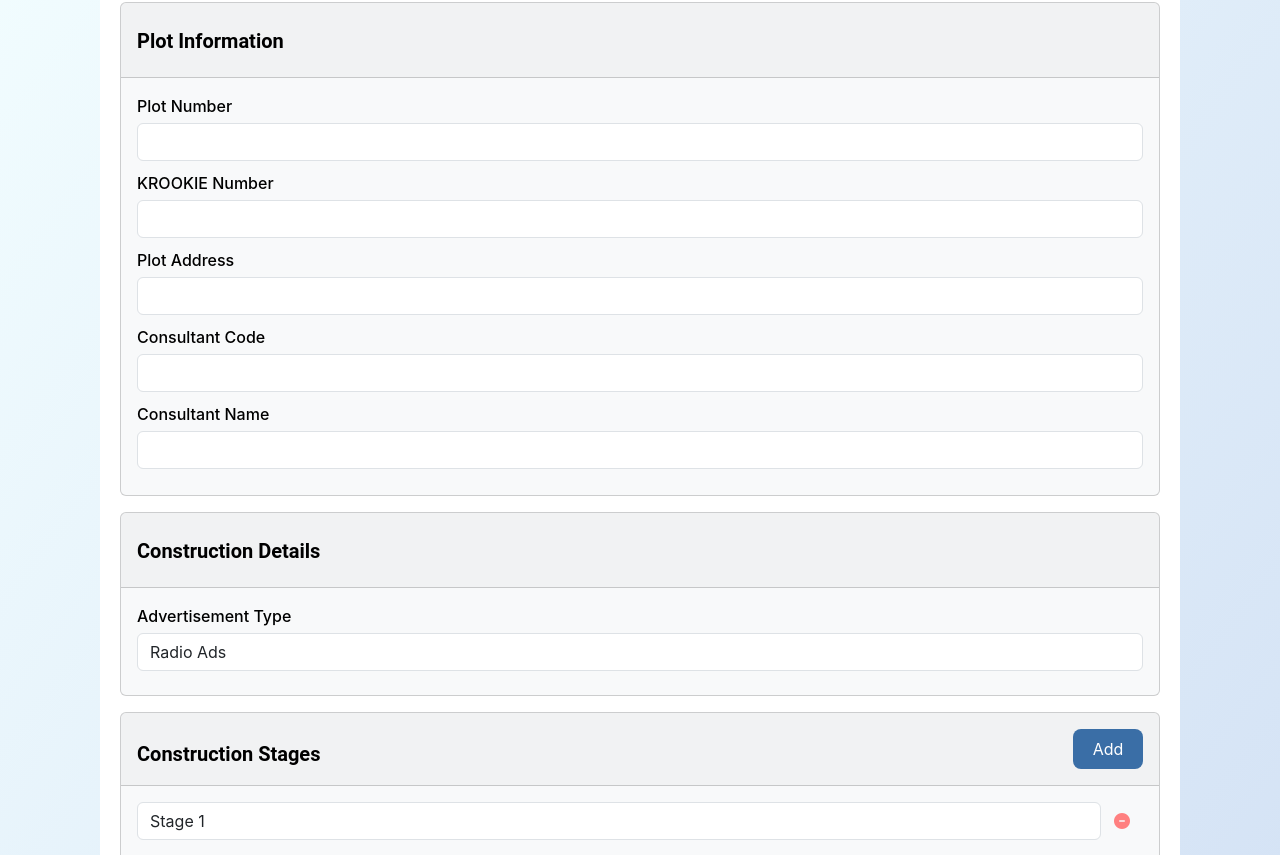
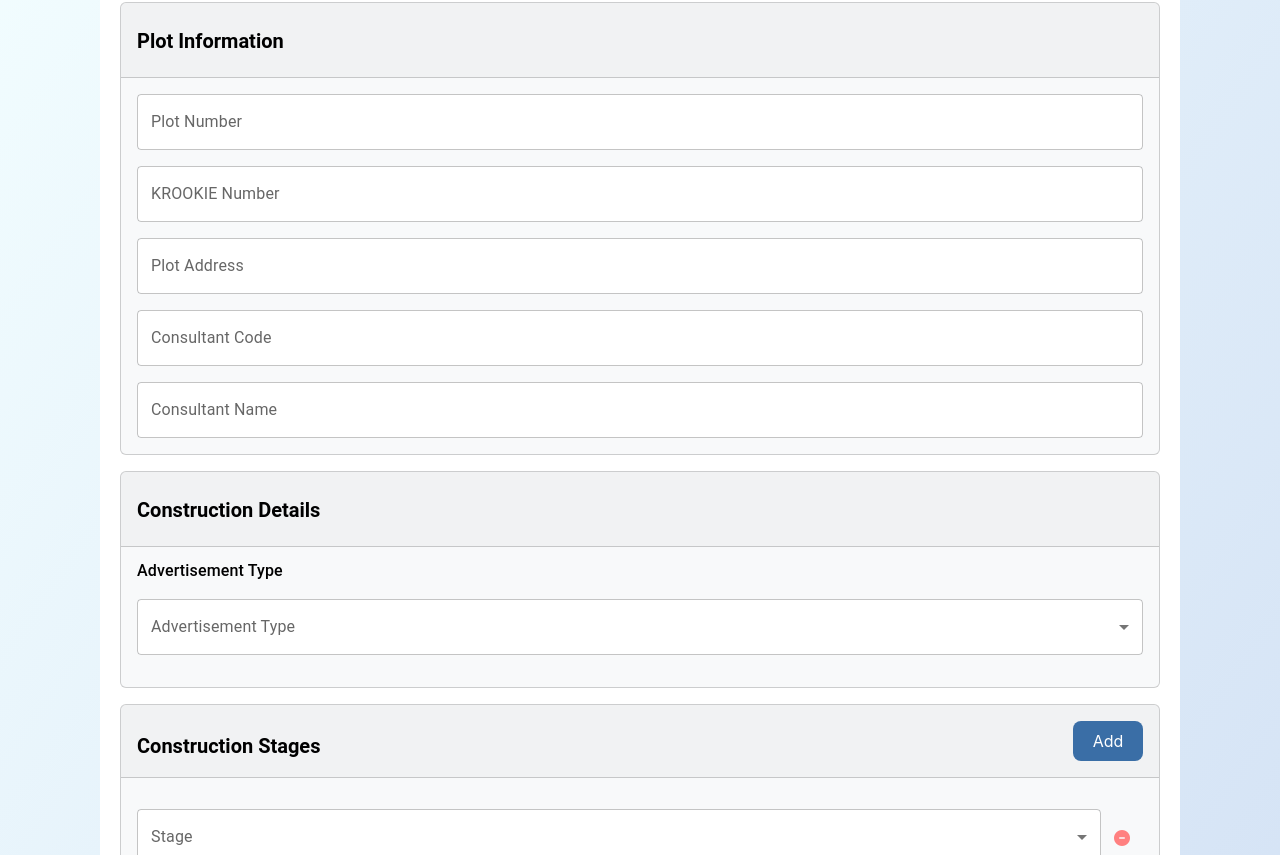
Before and after one commit to shaiksuhail01/chBuildingInfo, a React (Create React App) app: page /building-info in a window 1280 px wide. Shown: the part 205-1060 px from the top of the page. Built offline with nearby package versions, Linux system fonts and the light colour scheme.

Commit message:
updated text fields,dailogue box for next button

```diff
--- a/package.json
+++ b/package.json
@@ -6,6 +6,7 @@
     "@emotion/react": "^11.11.3",
     "@emotion/styled": "^11.11.0",
     "@fortawesome/fontawesome-free": "^6.5.1",
+    "@material-ui/core": "^4.12.4",
     "@mui/material": "^5.15.5",
     "@testing-library/jest-dom": "^5.17.0",
     "@testing-library/react": "^13.4.0",
@@ -13,6 +14,7 @@
     "bootstrap": "^5.3.2",
     "fontawesome": "^5.6.3",
     "react": "^18.2.0",
+    "react-bootstrap": "^2.10.0",
     "react-dom": "^18.2.0",
     "react-draggable": "^4.4.6",
     "react-router-dom": "^6.21.2",
--- a/src/components/ChBuildingInfo/index.js
+++ b/src/components/ChBuildingInfo/index.js
@@ -1,5 +1,8 @@
 import React, { useState } from 'react';
 import DraggableDialog from '../DailogueBox';
+import TextField from '@mui/material/TextField';
+import { InputLabel, MenuItem, } from '@material-ui/core';
+
 import "./index.css";
 import 'bootstrap/dist/css/bootstrap.min.css';
 import '@fortawesome/fontawesome-free/css/all.min.css';
@@ -53,6 +56,16 @@ const consultantList=[
 
 ]
 
+const advertisementTypes = [
+  { value: 'RadioAds', label: 'Radio Ads' },
+  { value: 'OnlineVideoAds', label: 'Online Video Ads' },
+  { value: 'EmailMarketing', label: 'Email Marketing' },
+  { value: 'Newspaper', label: 'Newspaper' },
+  { value: 'EventSponsorship', label: 'Event Sponsorship' },
+];
+
+const stageOptions = ['Option1', 'Option2', 'Option3', 'Option4'];
+
 const ChBuildingInfo = () => {
   const [plotNumber,setPlotNumber]=useState('')
   const [krookieNumber, setKrookieNumber] = useState('');
@@ -62,6 +75,9 @@ const ChBuildingInfo = () => {
   const [advertisementType, setAdvertisementType] = useState('');
   const [constructionStages, setConstructionStages] = useState([1, 2, 3]);
   const [selectedValues, setSelectedValues] = useState({});
+  const [showModal, setShowModal] = useState(false);
+  const [confirmationDialog, setConfirmationDialog] = useState(false);
+
 
   const [buildingData, setBuildingData] = useState([
     { buildingNumber: '1', totalSize: '', numberOfFloors: '' },
@@ -69,16 +85,27 @@ const ChBuildingInfo = () => {
     { buildingNumber: '3', totalSize: '', numberOfFloors: '' },
   ]);
 
-  const [showModal, setShowModal] = useState(false);
+  const [errors, setErrors] = useState({
+    plotNumber: false,
+    krookieNumber: false,
+    plotAddress: false,
+    consultantCode: false,
+    consultantName: false,
+    advertisementType:false,
+
+  });
+
+
 
   const handleKrookieChange = (event) => {
     const enteredKrookieNumber = event.target.value;
     setKrookieNumber(enteredKrookieNumber);
-
+    handleResetError('krookieNumber');
     const suggestion = suggestionList.find(item => item.krookieNumber.toString() === enteredKrookieNumber);
 
     if (suggestion) {
       setPlotAddress(suggestion.plotAddress);
+      handleResetError('plotAddress');
 
     } else {
       setPlotAddress('');
@@ -86,23 +113,27 @@ const ChBuildingInfo = () => {
     }
   };
 
-  const handlePlotNumberChange=(event)=>{
+  const handlePlotNumberChange = (event) => {
     setPlotNumber(event.target.value);
+    handleResetError('plotNumber');
   };
+
 
   const handlePlotAddressChange = (event) => {
     setPlotAddress(event.target.value);
+    handleResetError('plotAddress');
   };
 
   const handleConsultantCodeChange = (event) => {
 
     const enteredConsultantCode = event.target.value;
     setConsultantCode(enteredConsultantCode);
-
+    handleResetError('consultantCode');
     const suggestion = consultantList.find(item => item.consultantCode.toString() === enteredConsultantCode);
 
     if (suggestion) {
       setConsultantName(suggestion.consultantName);
+      handleResetError('consultantName')
 
     } else {
       setConsultantName('');
@@ -113,10 +144,12 @@ const ChBuildingInfo = () => {
 
   const handleConsultantNameChange = (event) => {
     setConsultantName(event.target.value);
+    handleResetError('consultantName');
   };
 
   const handleAdvertisementTypeChange = (event) => {
     setAdvertisementType(event.target.value);
+    handleResetError('advertisementType');
   };
 
 
@@ -160,16 +193,16 @@ const ChBuildingInfo = () => {
       advertisementType,
     ];
 
-
     const emptyStages = constructionStages.some(stage => !selectedValues[stage]);
-
     const emptyBuildingDetails = buildingData.some(building => !building.totalSize || !building.numberOfFloors);
 
     if (requiredFields.some(field => field === '') || emptyStages || emptyBuildingDetails) {
-
-      alert('Please fill in all the required fields');
+      // Show the confirmation dialog with the "All the fields required" message
+      setShowModal(false);
+      setConfirmationDialog(true);
     } else {
-
+      // Toggle the state to show the main dialog
+      setConfirmationDialog(false);
       setShowModal(true);
     }
   };
@@ -193,6 +226,26 @@ const ChBuildingInfo = () => {
     });
   };
 
+  const handleResetError = (field) => {
+    setErrors((prevErrors) => ({ ...prevErrors, [field]: false }));
+  };
+  const handleBlur = (field, value) => {
+    let isError = false;
+
+    if (typeof value === 'string') {
+      // For string values, check if it's an empty string after trimming
+      isError = !value.trim();
+    } else if (value === null || value === undefined) {
+      // For null or undefined values, consider it an error
+      isError = true;
+    }
+
+    setErrors((prevErrors) => ({ ...prevErrors, [field]: isError }));
+  };
+  const handleFieldClick = (field) => {
+    handleResetError(field);
+  };
+
 
 
   return (
@@ -205,59 +258,59 @@ const ChBuildingInfo = () => {
     <h1 className="subHeadings">Plot Information</h1>
   </div>
   <div className="card-body">
-    <label htmlFor="plotNum" className="label">
-      Plot Number
-    </label>
-    <input
-      type="text"
-      className="form-control inputEl"
+  <TextField
           id="plotNum"
+          label={errors.plotNumber ? <span className="error-text">*Required</span> : 'Plot Number'}
+          variant="outlined"
+          className={`form-control inputEl mb-3 ${errors.plotNumber ? 'error' : ''}`}
           value={plotNumber}
           onChange={handlePlotNumberChange}
+          onBlur={() => handleBlur('plotNumber', plotNumber)}
+          onClick={() => handleFieldClick('plotNumber')}
         />
 
-    <label htmlFor="krookie" className="label">
-      KROOKIE Number
-    </label>
-    <input
-      type="text"
-      className="form-control inputEl"
+        <TextField
           id="krookie"
+          label={errors.krookieNumber ? <span className="error-text">*Required</span> : 'KROOKIE Number'}
+          variant="outlined"
+          className={`form-control inputEl mb-3 ${errors.krookieNumber ? 'error' : ''}`}
           value={krookieNumber}
           onChange={handleKrookieChange}
+          onBlur={() => handleBlur('krookieNumber', krookieNumber)}
+          onClick={() => handleFieldClick('krookieNumber')}
         />
 
-    <label htmlFor="plotAdd" className="label">
-      Plot Address
-    </label>
-    <input
-      type="text"
-      className="form-control inputEl"
+        <TextField
           id="plotAdd"
+          label={errors.plotAddress ? <span className="error-text">*Required</span> : 'Plot Address'}
+          variant="outlined"
+          className={`form-control inputEl mb-3 ${errors.plotAddress ? 'error' : ''}`}
           value={plotAddress}
           onChange={handlePlotAddressChange}
+          onBlur={() => handleBlur('plotAddress', plotAddress)}
+          onClick={() => handleFieldClick('plotAddress')}
         />
 
-    <label htmlFor="consultant" className="label">
-      Consultant Code
-    </label>
-    <input
-      type="text"
-      className="form-control inputEl"
+        <TextField
           id="consultant"
+          label={errors.consultantCode ? <span className="error-text">*Required</span> : 'Consultant Code'}
+          variant="outlined"
+          className={`form-control inputEl mb-3 ${errors.consultantCode ? 'error' : ''}`}
           value={consultantCode}
           onChange={handleConsultantCodeChange}
+          onBlur={() => handleBlur('consultantCode', consultantCode)}
+          onClick={() => handleFieldClick('consultantCode')}
         />
 
-    <label htmlFor="consultantName" className="label">
-      Consultant Name
-    </label>
-    <input
-      type="text"
-      className="form-control inputEl"
+        <TextField
           id="consultantName"
+          label={errors.consultantName ? <span className="error-text">*Required</span> : 'Consultant Name'}
+          variant="outlined"
+          className={`form-control inputEl ${errors.consultantName ? 'error' : ''}`}
           value={consultantName}
           onChange={handleConsultantNameChange}
+          onBlur={() => handleBlur('consultantName', consultantName)}
+          onClick={() => handleFieldClick('consultantName')}
         />
   </div>
 </div>
@@ -267,15 +320,31 @@ const ChBuildingInfo = () => {
         <h1 className="subHeadings">Construction Details</h1>
         </div>
         <div className="card-body">
-        <label htmlFor="advertisement" className="label">Advertisement Type</label>
-        <select className="form-control mb-2" id="advertisement" value={advertisementType}
-            onChange={handleAdvertisementTypeChange}>
-                            <option value="RadioAds">Radio Ads</option>
-                            <option value="OnlineVideoAds">Online Video Ads</option>
-                            <option value="EmailMarketing">Email Marketing</option>
-                            <option value="Newspaper">Newspaper</option>
-                            <option value="EventSponsorship">Event Sponsorship</option>
-        </select>
+        <InputLabel id="advertisement-label"  style={{
+          color: '#000000',
+          fontSize: '16px',
+          fontWeight: 500,
+          paddingBottom: '5px',
+        }}>Advertisement Type</InputLabel>
+        <TextField
+        labelId="advertisement-label"
+  id="advertisement"
+  select
+  value={advertisementType}
+  onChange={handleAdvertisementTypeChange}
+  label={errors.advertisementType ? <span className="error-text">*Required</span> : 'Advertisement Type'}
+  variant="outlined"
+  className={`form-control inputEl mb-3 ${errors.advertisementType ? 'error' : ''}`}
+  style={{ width: '100%', marginTop: '15px' }}
+  onBlur={() => handleBlur('advertisementType', advertisementType)}
+  onMouseDown={() => handleFieldClick('advertisementType')}
+      >
+        {advertisementTypes.map((option) => (
+          <MenuItem key={option.value} value={option.value}>
+            {option.label}
+          </MenuItem>
+        ))}
+      </TextField>
         </div>
         </div>
 
@@ -294,25 +363,35 @@ const ChBuildingInfo = () => {
 
         <div className="card-body">
 
-
-
         {constructionStages.map((stage) => (
   <div key={stage} className="mb-2 d-flex align-items-center">
-              <select key={stage} className="form-control mb-2"   value={selectedValues[stage] || ''} onChange={(e) => handleStageChange(stage, e.target.value)}>
-                <option value="Stage1">Stage 1</option>
-                <option value="Stage2">Stage 2</option>
-                <option value="Stage3">Stage 3</option>
-                <option value="Stage4">Stage 4</option>
-              </select>
+    <TextField
+      select
+      value={selectedValues[stage] || ''}
+      onChange={(e) => handleStageChange(stage, e.target.value)}
+      label={errors[stage] ? <span className="error-text">*Required</span> : 'Stage'}
+      variant="outlined"
+      className={`form-control inputEl mb-3 ${errors[stage] ? 'error' : ''}`}
+      style={{ width: '100%', marginTop: '15px' }}
+      onBlur={() => handleBlur(stage, selectedValues[stage])}
+      onMouseDown={() => handleFieldClick(stage)}
+    >
+      {stageOptions.map((option) => (
+        <MenuItem key={option} value={option}>
+          {option}
+        </MenuItem>
+      ))}
+    </TextField>
     <button
-              type="button"
-              className="ml-2 mb-2 btn"
+      type='button'
+      className="ml-3 mb-1 btn mt-1"
       onClick={() => handleDeleteStage(stage)}
     >
-            <i class="fas fa-minus-circle red-icon"></i>
+      <i className="fas fa-minus-circle red-icon"></i>
     </button>
   </div>
 ))}
+
   </div>
 
         </div>
@@ -351,6 +430,7 @@ const ChBuildingInfo = () => {
               <td>
                 <input
                   type="text"
+                  className="no-outline-input"
                   value={building.totalSize}
                   onChange={(e) => handleInputChange(index, 'totalSize', e.target.value)}
                 />
@@ -358,6 +438,7 @@ const ChBuildingInfo = () => {
               <td>
                 <input
                   type="text"
+                  className="no-outline-input"
                   value={building.numberOfFloors}
                   onChange={(e) => handleInputChange(index, 'numberOfFloors', e.target.value)}
                 />
@@ -385,9 +466,17 @@ const ChBuildingInfo = () => {
             </button>
       </div>
 
-        <DraggableDialog open={showModal} onClose={() => setShowModal(false)} />
+      <DraggableDialog
+        open={showModal}
+        onClose={() => setShowModal(false)}
+        allFieldsFilled={!confirmationDialog} // Pass the appropriate flag
+      />
 
-
+      <DraggableDialog
+        open={confirmationDialog}
+        onClose={() => setConfirmationDialog(false)}
+        allFieldsFilled={false} // Pass the appropriate flag
+      />
 </div>
 </div>
 
--- a/src/components/LoginForm/index.css
+++ b/src/components/LoginForm/index.css
@@ -82,6 +82,7 @@
   }
 
 
+
   @media only screen and (min-width: 800px) {
 
     .loginContainer {
--- a/src/components/LoginForm/index.js
+++ b/src/components/LoginForm/index.js
@@ -1,6 +1,7 @@
 import { useNavigate } from 'react-router-dom';
 import { useState } from 'react';
 import './index.css';
+
 
 const LoginForm = () => {
   const navigate = useNavigate();
@@ -29,8 +30,6 @@ const LoginForm = () => {
           Login
         </button>
       </div>
-
-
 
       <div className='loginContainer'>
         <h1 className='headingOne'>Mobile ID</h1>
```
Also changed, not shown: src/components/ChBuildingInfo/index.css (+11 -1 lines), src/components/DailogueBox/index.js (+23 -3 lines), 1 other file (tests, documents, lock files or other folders). Lines whose indentation alone changed are shown as unchanged.
